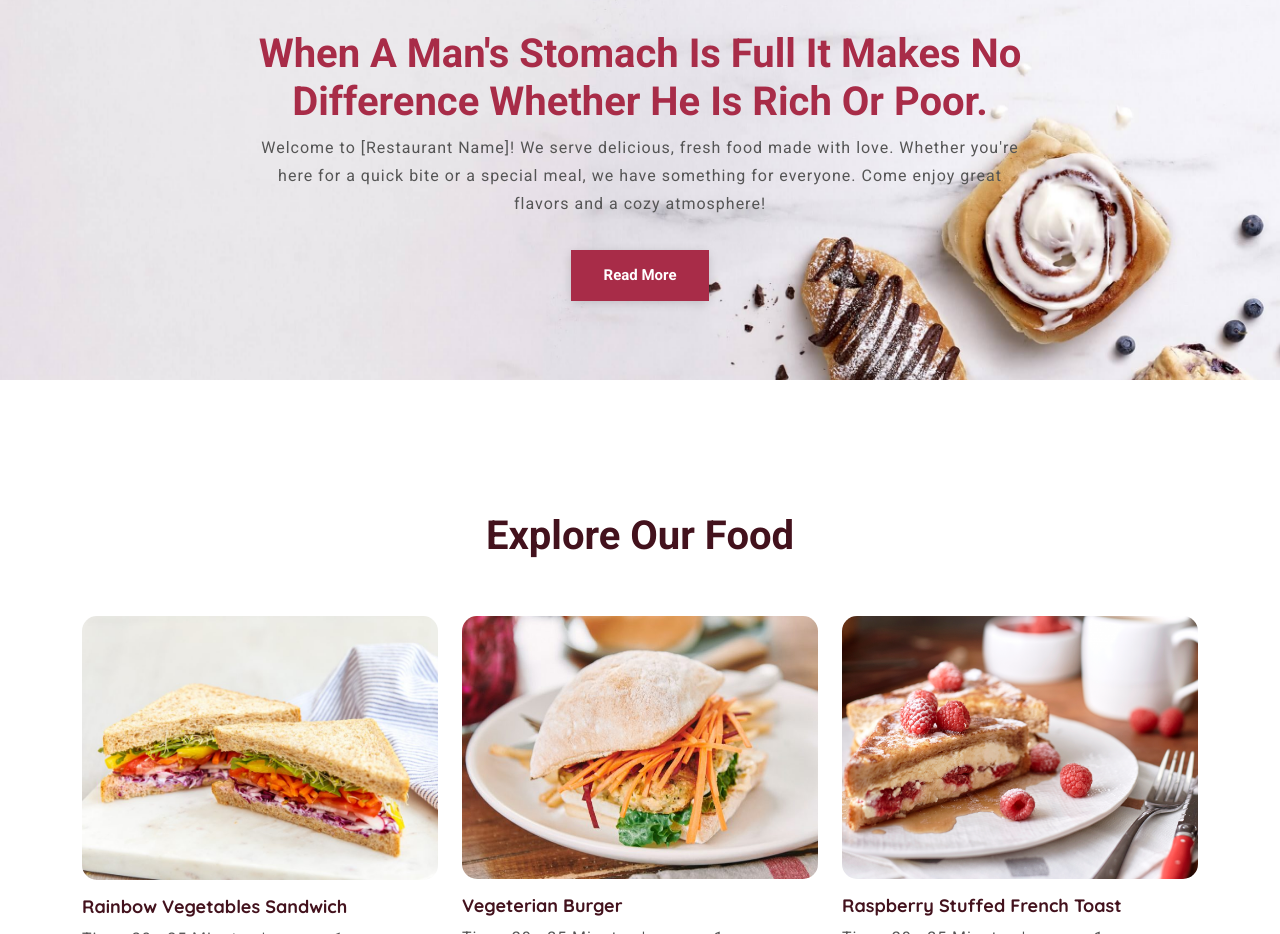
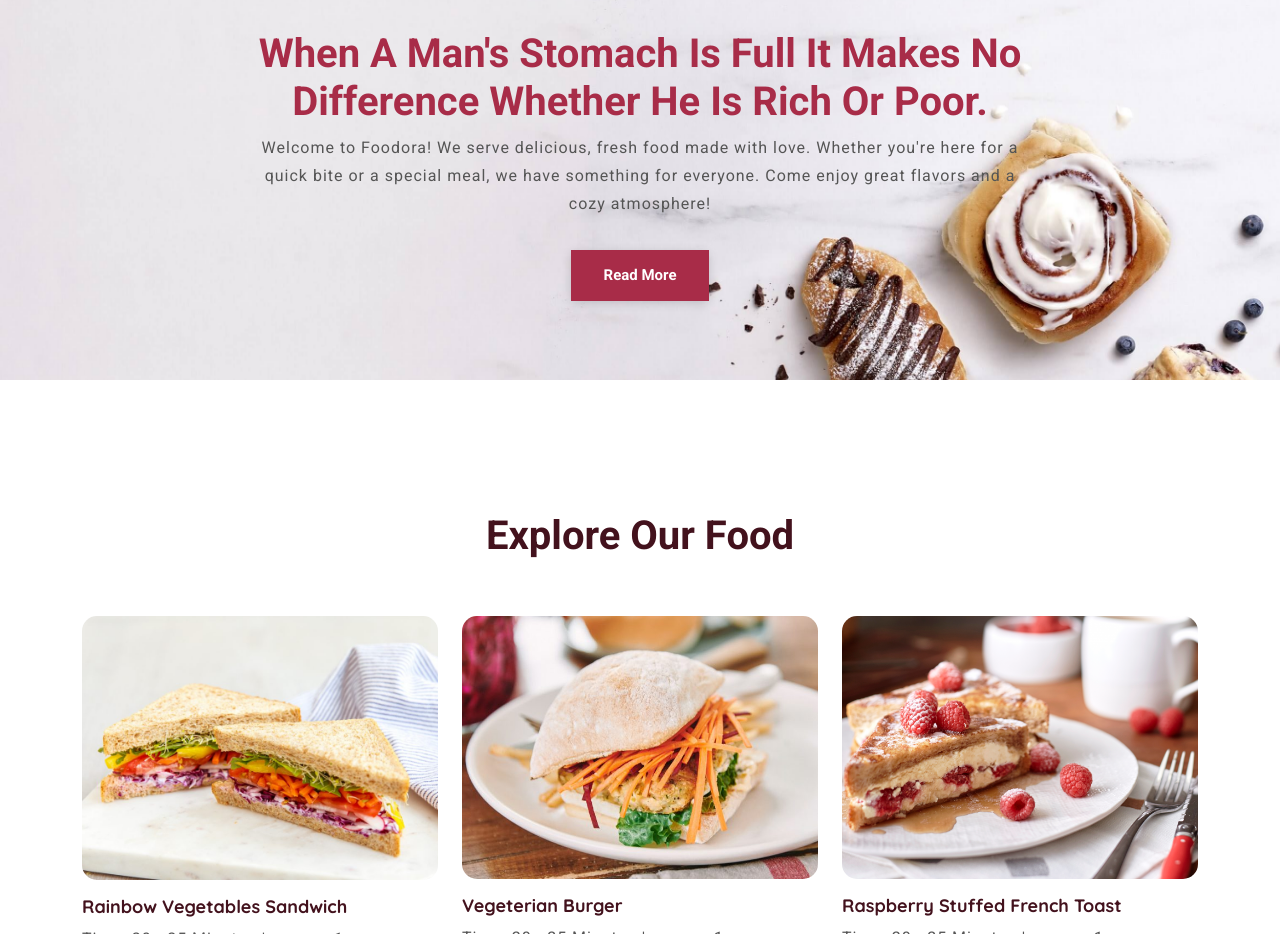
Before and after one commit to SANTOSHGUPTA2005/foodora, a plain HTML site: page index.html in a window 1280 px wide. Shown: the part 2700-3634 px from the top of the page. Drawn offline with nearby package versions, Linux system fonts and the light colour scheme; animation ran at ten frames a second.

Commit message:
Add files via upload

```diff
--- a/index.html
+++ b/index.html
@@ -134,7 +134,7 @@
                     <div class="col-sm-12">
                         <div class="text-content">
                             <h2>When a man's stomach is full it makes no difference whether he is rich or poor.</h2>
-                            <p>Welcome to [Restaurant Name]! We serve delicious, fresh food made with love. Whether you're here for a quick bite or a special meal, we have something for everyone. Come enjoy great flavors and a cozy atmosphere!
+                            <p>Welcome to Foodora! We serve delicious, fresh food made with love. Whether you're here for a quick bite or a special meal, we have something for everyone. Come enjoy great flavors and a cozy atmosphere!
 
 
 
```
